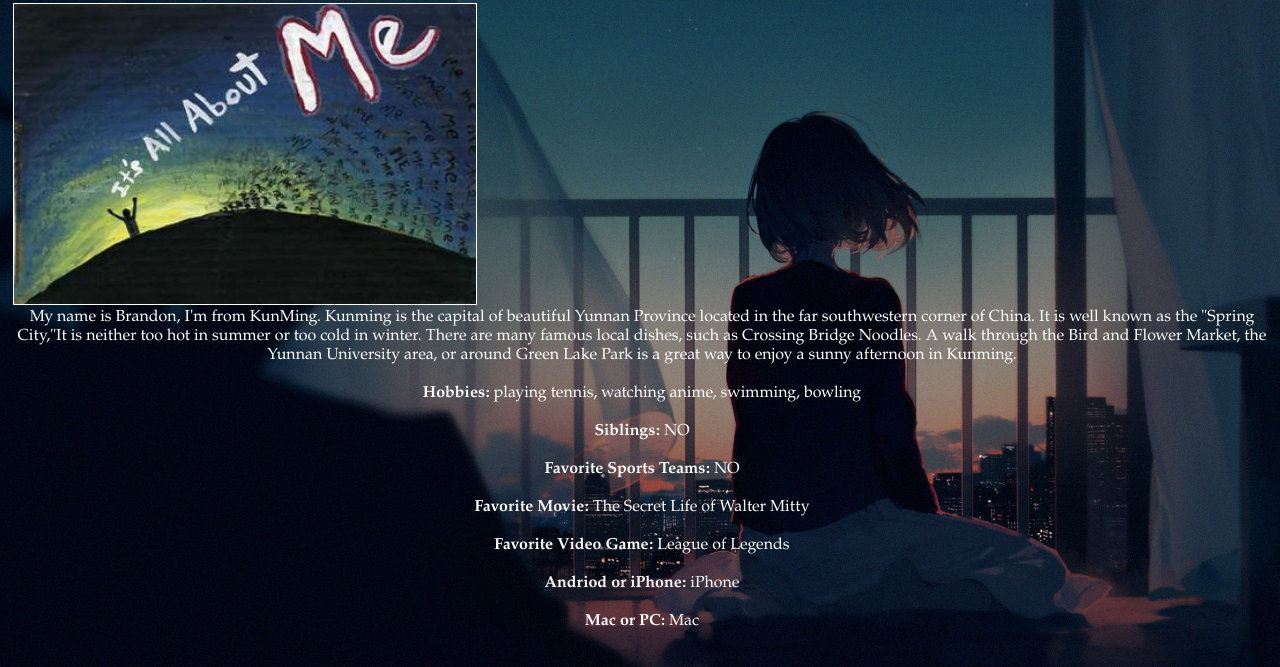
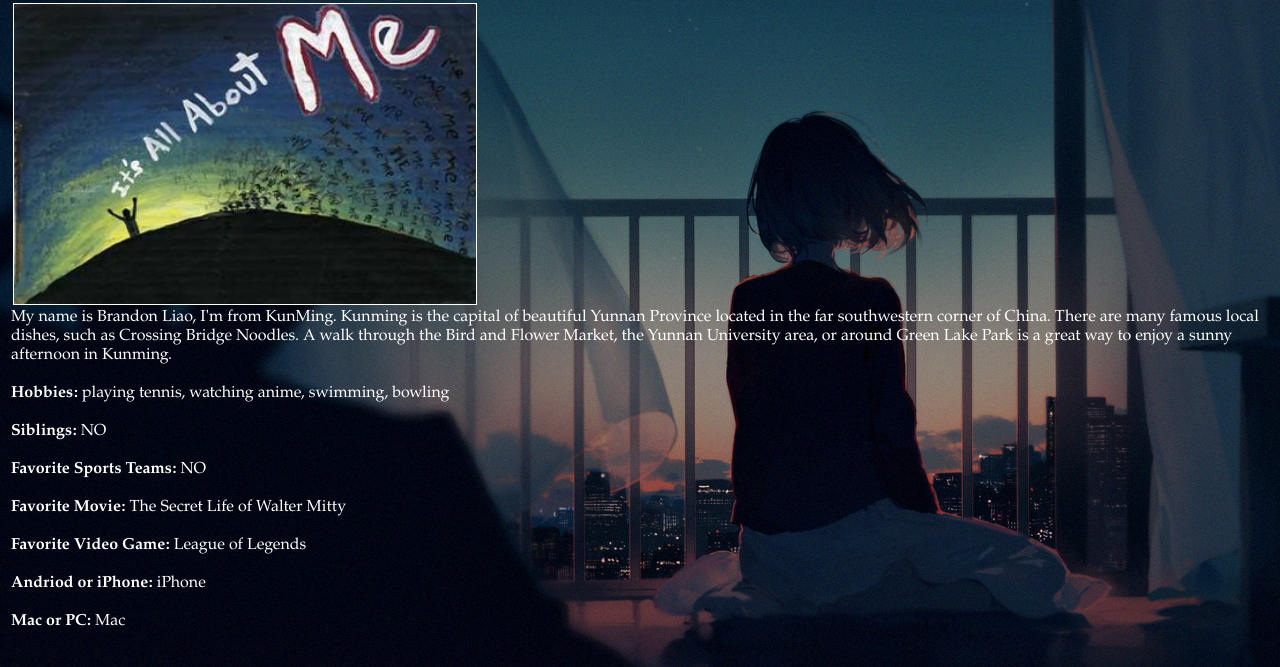
Before and after one commit to BrandonLiao/LIAO, a plain HTML site: page about.html in a window 1280 px wide. Shown: the part 133-800 px from the top of the page. Drawn offline with Linux system fonts and the light colour scheme.

Commit message:
Update about.html

```diff
--- a/about.html
+++ b/about.html
@@ -16,12 +16,9 @@
     <table align="left">
       <tr>
         <td align="left">
-
-        </td>
-        <td>
         <div class="small">
-       My name is Brandon, I'm from KunMing. Kunming is the capital of beautiful Yunnan Province located in the far southwestern corner of China.
-          It is well known as the "Spring City,"It is neither too hot in summer or too cold in winter. There are many famous local dishes, such as Crossing Bridge Noodles. A walk through the Bird and Flower Market,
+       My name is Brandon Liao, I'm from KunMing. Kunming is the capital of beautiful Yunnan Province located in the far southwestern corner of China.
+          There are many famous local dishes, such as Crossing Bridge Noodles. A walk through the Bird and Flower Market,
           the Yunnan University area, or around Green Lake Park is a great way to enjoy a sunny afternoon in Kunming.
 
         <br><br>
```
